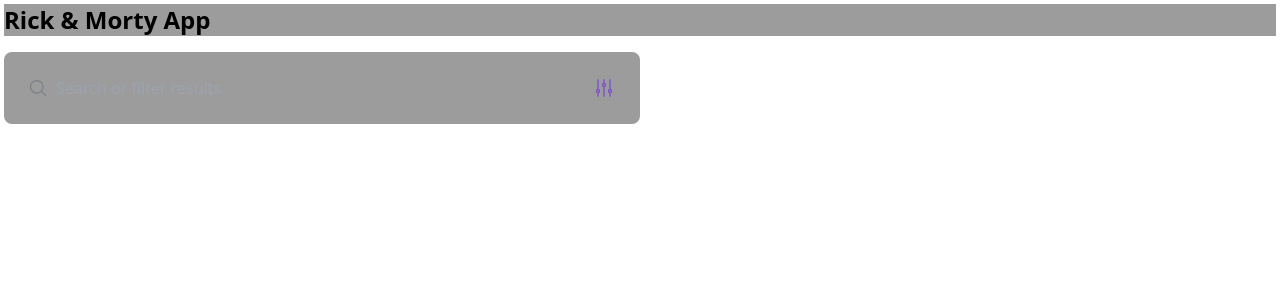
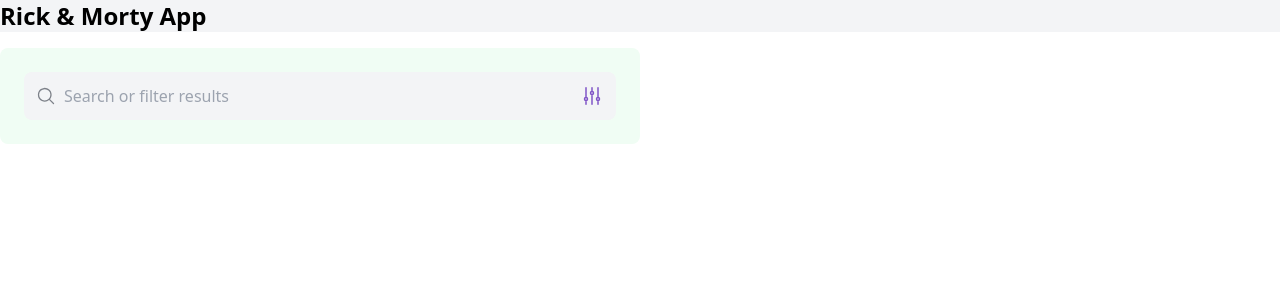
Before and after one commit to Karen-vi/Rick-Morty-App, a React (Vite) app: page / in a window 1280 px wide. Shown: the top 300 px of the page. Built offline with nearby package versions, Linux system fonts and the light colour scheme.

Commit message:
feat(CharacterCard, CharacterSection): add styles

```diff
--- a/src/components/layout/CharacterSearchSection/CharacterSearchSection.tsx
+++ b/src/components/layout/CharacterSearchSection/CharacterSearchSection.tsx
@@ -29,14 +29,16 @@
     console.log("Character selected:", id);
     }
   return (
-    <div className="w-full md:w-1/2 p-1 bg-secondary-50 rounded-lg">
+    <div className="w-full md:w-1/2  p-4 bg-green-50 rounded-lg">
       <SearchBar searchTerm={searchTerm}
         onSearchTermChange={setSearchTerm}
         speciesFilter={speciesFilter}
         onSpeciesFilterChange={setSpeciesFilter}
         characterFilter={characterFilter}
         onCharacterFilterChange={setCharacterFilter} />
-      <ResultList characters={displayedCharacters} onSelectCharacter={onSelectCharacter}  />
+        <div>
+        <ResultList characters={displayedCharacters} onSelectCharacter={onSelectCharacter}  />
+        </div>
 
       {loading && <p>Loading...</p>}
       {error && <p className="text-red-500">Error loading characters</p>}
--- a/src/components/pages/Home/Home.tsx
+++ b/src/components/pages/Home/Home.tsx
@@ -7,7 +7,7 @@
 const Home = () => {
   const [selectedCharacterId, setSelectedCharacterId] = useState<string | null>(null)
   return (
-    <div className="p-1 ">
+    <div >
       <h1 className=" bg-secondary-50 text-2xl font-bold mb-4">Rick & Morty App</h1>
       <CharacterSearchSection onSelectCharacter={(id: string) => {
         console.log("Character selected from Home:", id);
--- a/src/components/ui/CharacterCard/CharacterCard.tsx
+++ b/src/components/ui/CharacterCard/CharacterCard.tsx
@@ -7,10 +7,10 @@
 
 export const CharacterCard = ({ character, onSelect }: CharacterCardProps) => {
   return (
-    <div className=" rounded-lg cursor-pointer hover:bg-secondary-40 w-full flex justify-start border-t border-b border-secondary-150  p-1"
+    <div className="cursor-pointer hover:bg-secondary-40 w- flex justify-start border-t border-y "
     onClick={() => onSelect(character.id)}>
-        <div className=" p-3">
-        <div className="flex items-center space-x-4">
+        <div className="p-5  w-full">
+        <div className="  flex items-center space-x-4">
           <img
             src={character.image}
             alt={character.name}
--- a/tailwind.config.js
+++ b/tailwind.config.js
@@ -15,10 +15,10 @@
           secondary: {
               600: "#63d838",
               200: "#7d8189",
-              150: "#929292",
-              100: "#fcfcfc",
-              50: "#9c9c9c",
-              40: "#c7c8f7"
+              150: "#e2e2e2",
+              100: "##fbfbfb",
+              50: "#f3f4f6",
+              40: "#e3e4f7"
             },
       },
       fontFamily: {
```
